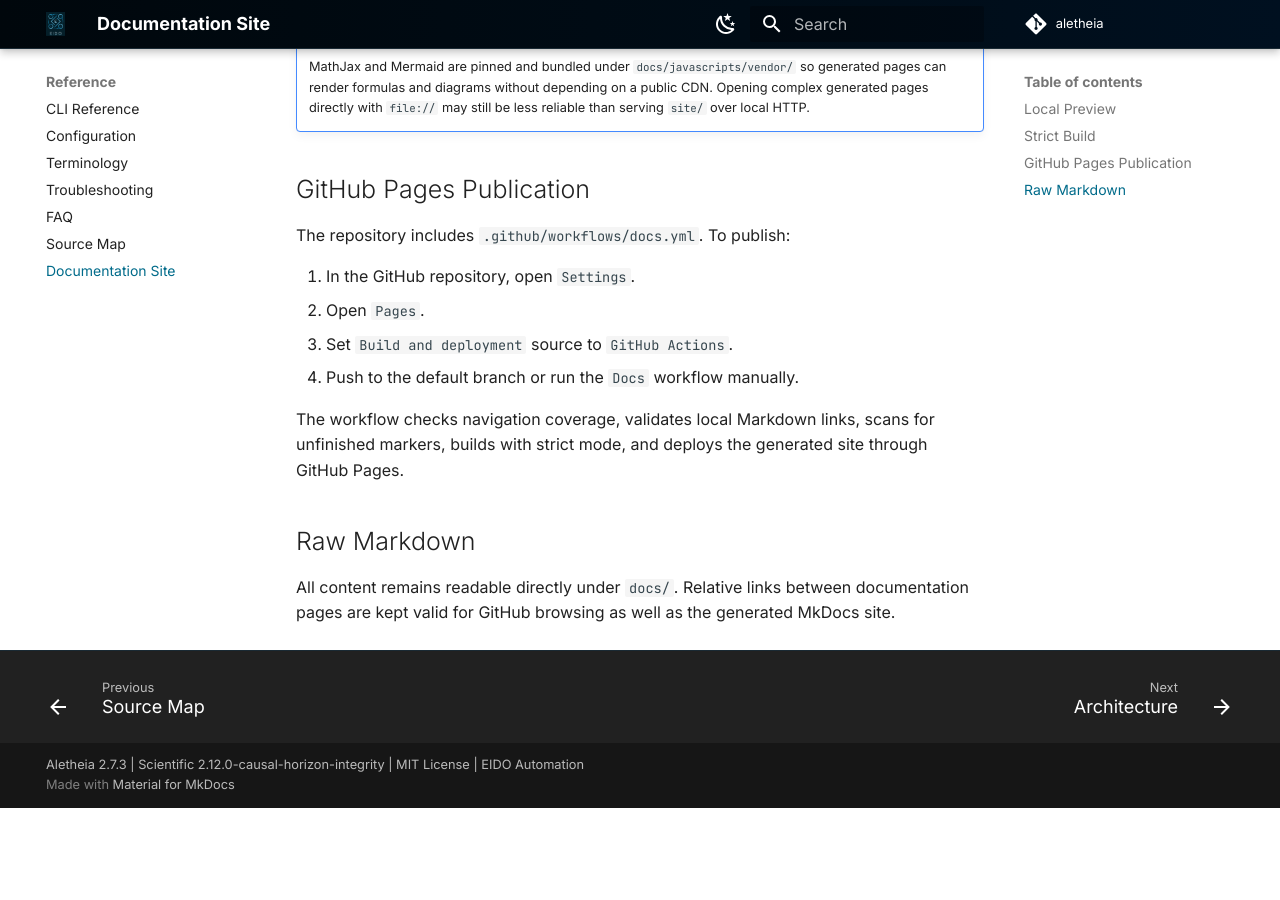
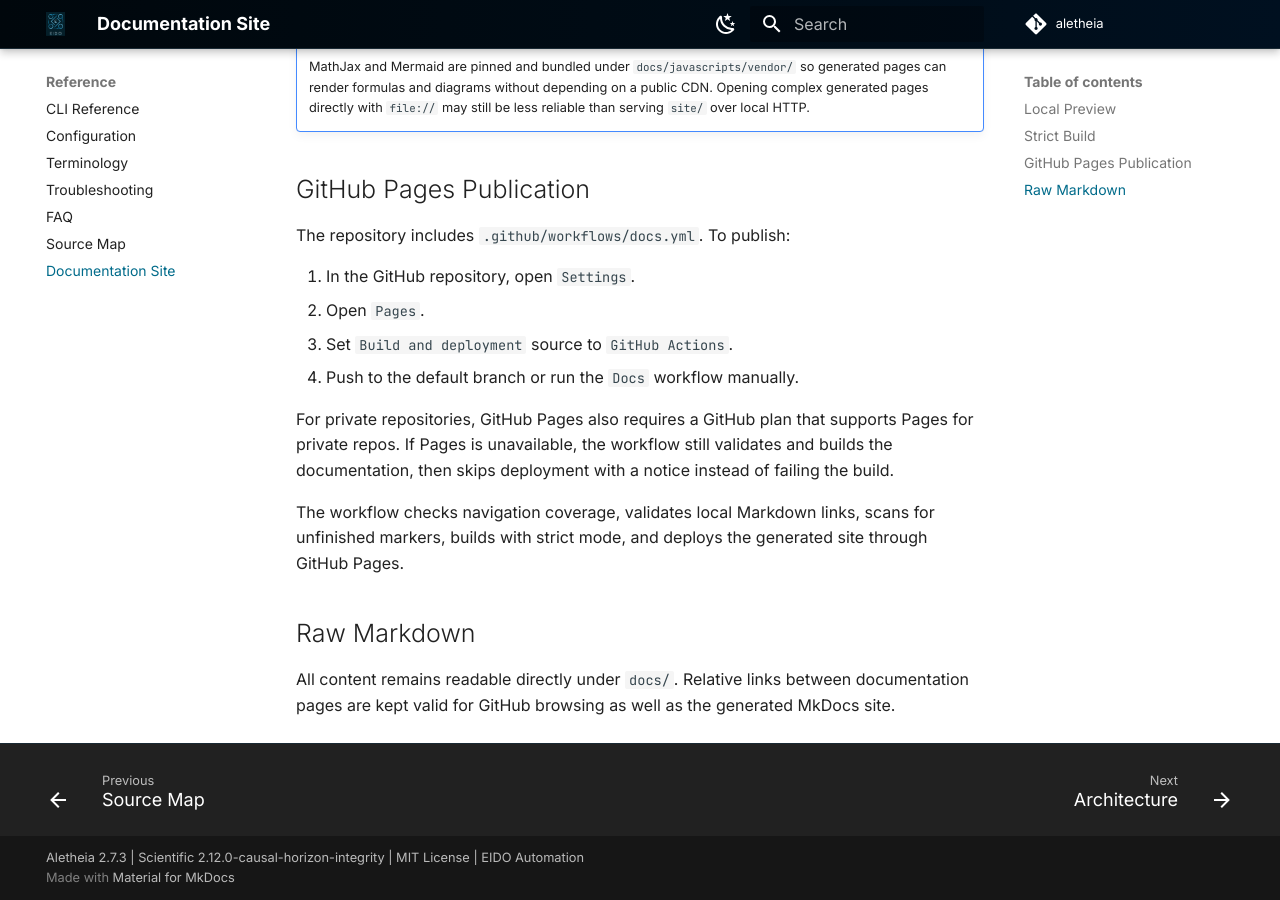
Before and after one commit to EidoAut/Aletheia, an MkDocs documentation site: the page built from docs/reference/documentation-site.md, in a window 1280 px wide and 900 px high, scrolled down 752 px. Built offline with MkDocs 1.6.1 and Material for MkDocs 9.7.7, drawn with Linux system fonts in a browser that asks for light colours; before the commit the page ends 1560 px from its top, so only the background shows below that.

Commit message:
Handle unavailable GitHub Pages deployments

```diff
--- a/docs/reference/documentation-site.md
+++ b/docs/reference/documentation-site.md
@@ -40,6 +40,10 @@ The repository includes `.github/workflows/docs.yml`. To publish:
 3. Set `Build and deployment` source to `GitHub Actions`.
 4. Push to the default branch or run the `Docs` workflow manually.
 
+For private repositories, GitHub Pages also requires a GitHub plan that supports Pages for private
+repos. If Pages is unavailable, the workflow still validates and builds the documentation, then skips
+deployment with a notice instead of failing the build.
+
 The workflow checks navigation coverage, validates local Markdown links, scans for unfinished
 markers, builds with strict mode, and deploys the generated site through GitHub Pages.
 
```
Also changed, not shown: README.md (+3 -1 lines), 2 other files.
